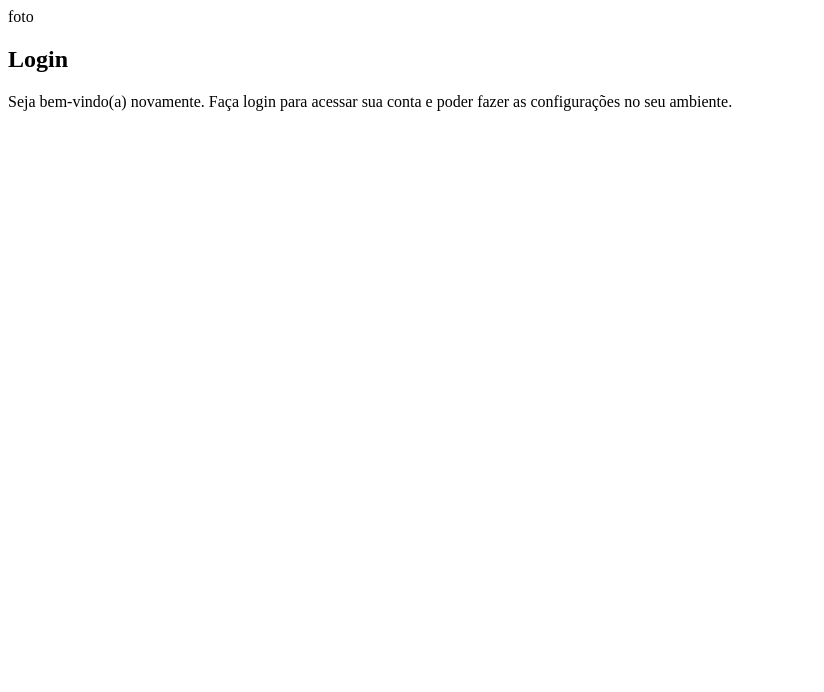
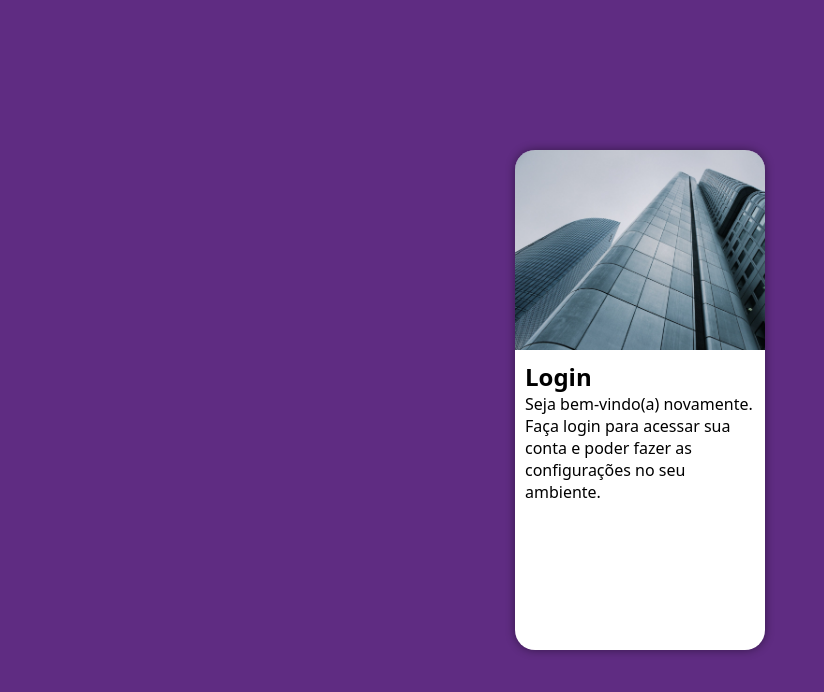
Before and after one commit to maz1mozez/Projeto-loginn, a plain HTML site: page index.html in a window 1280 px wide. Shown: the whole page, without its empty margins (0-824 px from the left). Drawn offline with Linux system fonts and the light colour scheme.

Commit message:
Atualizei exercício login

```diff
--- a/estilos/style.css
+++ b/estilos/style.css
@@ -9,3 +9,55 @@
 
 
 */
+
+:root{
+    --verde: #49a09d;
+    --lilas: #5f2c82;
+}
+
+* {
+    font-family: system-ui, -apple-system, BlinkMacSystemFont, 'Segoe UI', Roboto, Oxygen, Ubuntu, Cantarell, 'Open Sans', 'Helvetica Neue', sans-serif;
+
+    padding: 0px;
+    margin: 0px;
+    box-sizing: border-box;
+}
+
+body, html {
+    background-color: var(--lilas);
+    height: 100vh;
+    width: 100vw;
+}
+
+main {
+    position: relative;
+    height: 100vh;
+    width: 100vw;
+}
+
+section#login {
+    position: absolute;
+    top: 50%;
+    left: 50%;
+    transform: translate(-50%, -50%);
+    overflow: hidden;
+
+    background-color: white;
+    width: 250px;
+    height: 500px;
+    border-radius: 20px;
+    box-shadow: 0px 0px 10px rgba(0, 0, 0, 0.438);
+}
+
+section#login > div#imagem {
+    display: block;
+    background: var(--lilas) url('../imagens/imagem-login.jpg') no-repeat;
+    background-size: cover;
+    height: 200px;
+
+}
+
+section#login > div#formulario {
+    display: block;
+    padding: 10px;
+}
--- a/index.html
+++ b/index.html
@@ -12,7 +12,7 @@
     <main>
         <section id="login">
             <div id="imagem">
-                foto
+                <!--Imagem na CSS-->
             </div>
             <div id="formulario">
                 <h1>Login</h1>
```
